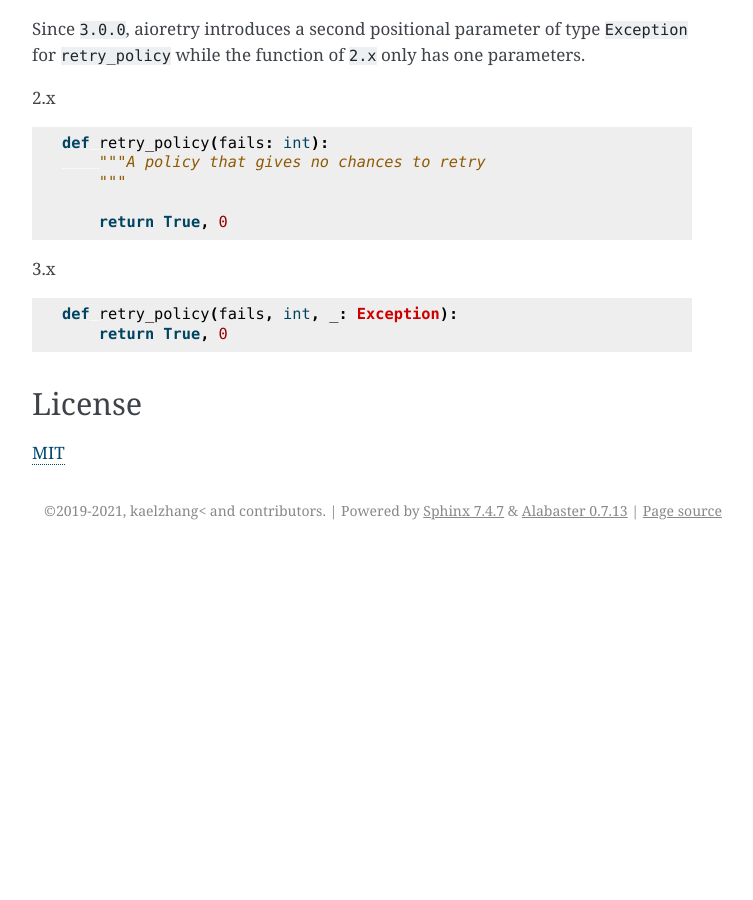
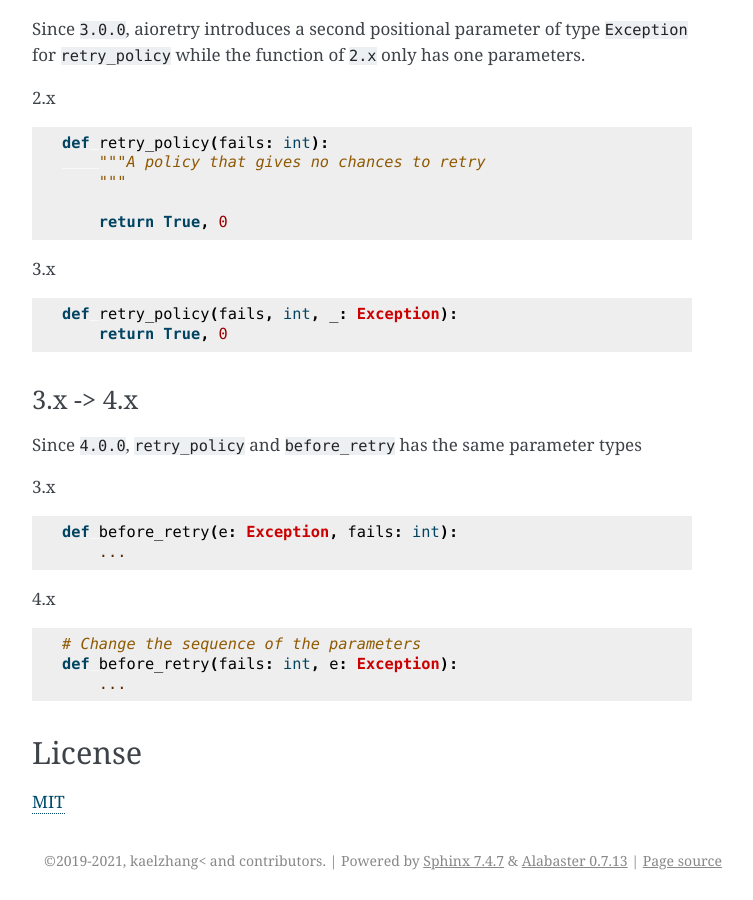
Before and after one commit to kaelzhang/python-aioretry, a Sphinx documentation site: the page built from docs/README.md, in a window 1280 px wide and 900 px high, scrolled down 3956 px. Shown: the whole window, without its empty margins (388-1141 px from the left). Built offline with Sphinx 7.4.7, drawn with Linux system fonts in a browser that asks for light colours; before the commit the page ends 4506 px from its top, so only the background shows below that; some of the changed text lies outside the part shown.

Commit message:
4.0.0 (breaking): change the parameter sequence of before_retry
fixes #3: __doc__

````diff
--- a/aioretry/__init__.py
+++ b/aioretry/__init__.py
@@ -1,4 +1,4 @@
-__version__ = '3.0.2'
+__version__ = '4.0.0'
 
 from .retry import (
     retry,
--- a/docs/README.md
+++ b/docs/README.md
@@ -76,7 +76,7 @@ class ClientWithConfigurableRetryPolicy(Client):
     def __init__(self, max_retries: int = 3):
         self._max_retries = max_retries
 
-    def _retry_policy(self, fails: int) -> RetryPolicyStrategy:
+    def _retry_policy(self, fails: int, _) -> RetryPolicyStrategy:
         return fails > self._max_retries, fails * 0.1
 
     # Then aioretry will use `self._retry_policy` as the retry policy.
@@ -96,7 +96,7 @@ We could also register an `before_retry` callback which will be executed after e
 ```py
 class ClientTrackableFailures(ClientWithConfigurableRetryPolicy):
     # `before_retry` could either be a sync function or an async function
-    async def _before_retry(self, error: Exception, fails: int) -> None:
+    async def _before_retry(self, fails: int, error: Exception) -> None:
         await self._send_failure_log(error, fails)
 
     @retry(
@@ -198,6 +198,25 @@ def retry_policy(fails, int, _: Exception):
     return True, 0
 ```
 
+### 3.x -> 4.x
+
+Since `4.0.0`, `retry_policy` and `before_retry` has the same parameter types
+
+3.x
+
+```py
+def before_retry(e: Exception, fails: int):
+    ...
+```
+
+4.x
+
+```py
+# Change the sequence of the parameters
+def before_retry(fails: int, e: Exception):
+    ...
+```
+
 ## License
 
 [MIT](LICENSE)
````
Also changed, not shown: other parts of docs/README.md (+1 -1 lines), 2 other files.
